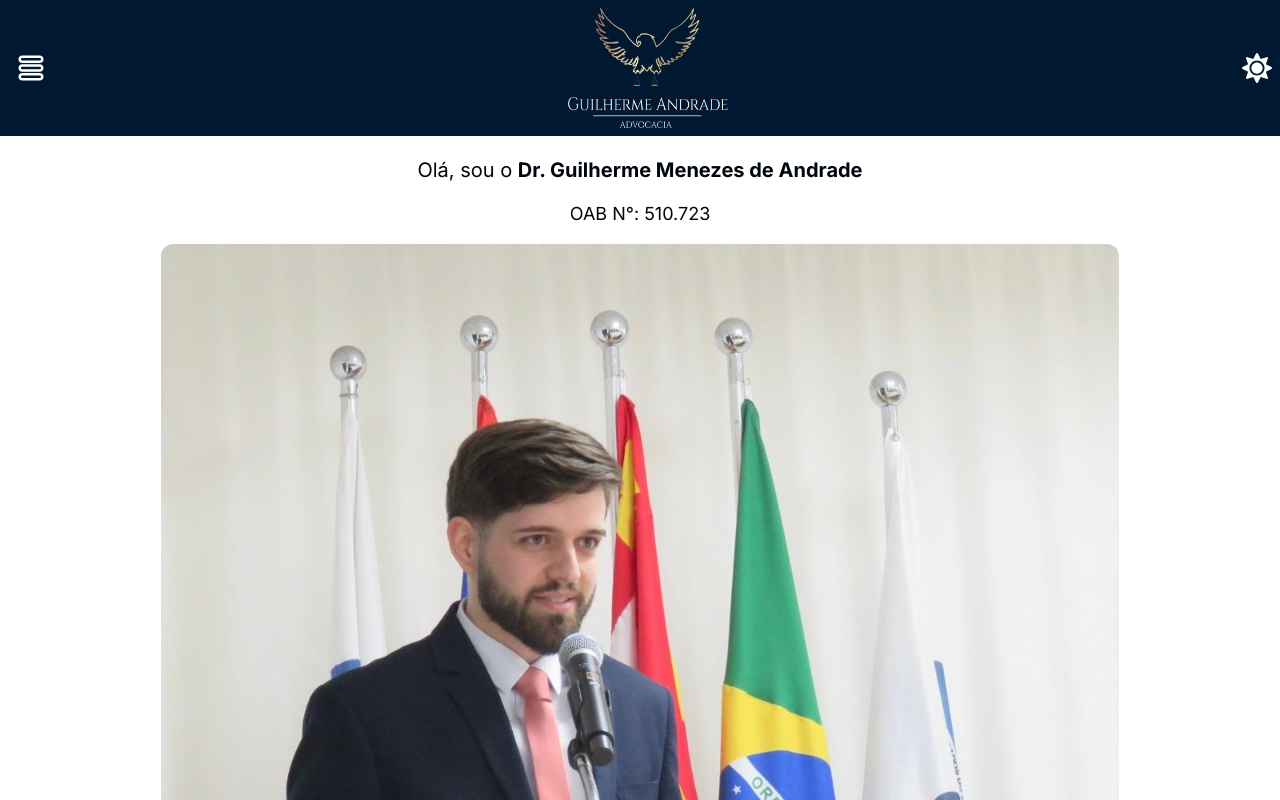
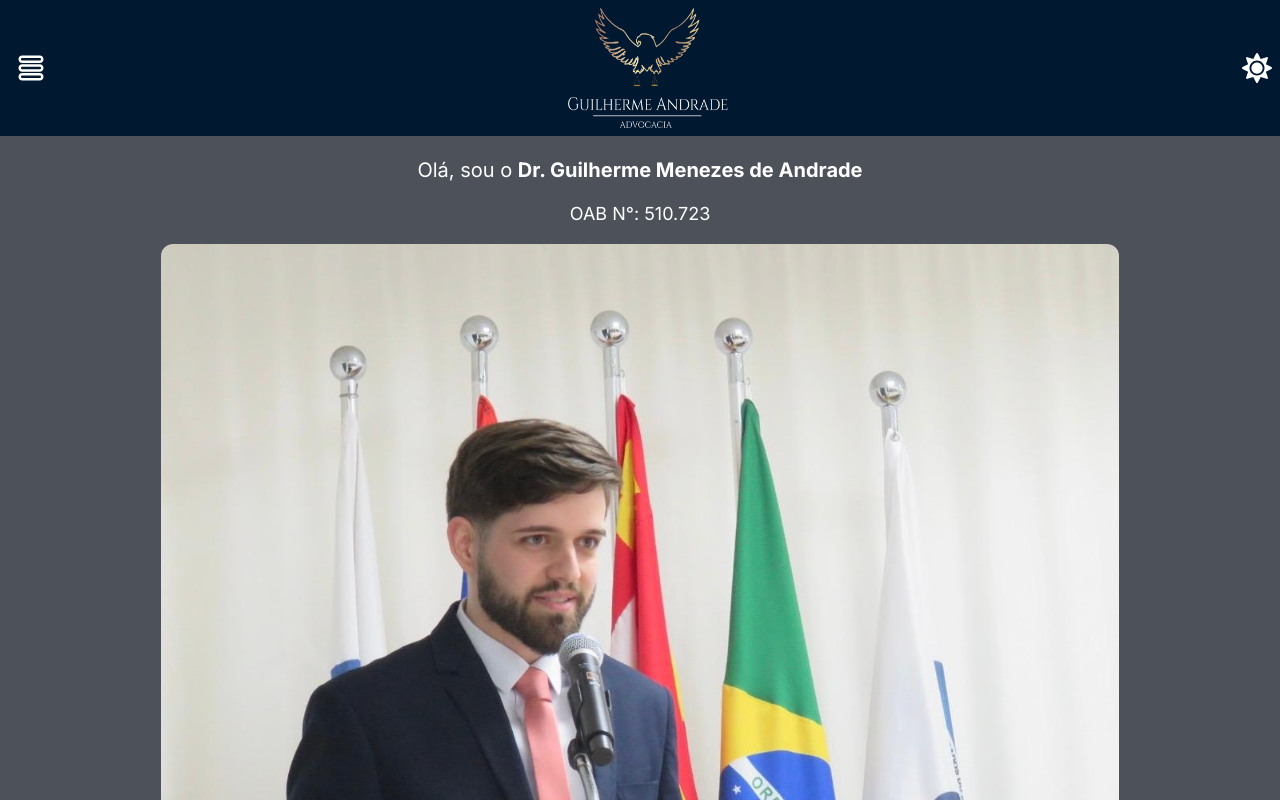
Before and after one commit to luscabap/Guilherme-Andrade, a Next.js app: page / in a window 1280 px wide. Shown: the top 800 px of the page. Built offline with nearby package versions, Linux system fonts and the light colour scheme.

Commit message:
feat: changing background color and font color

```diff
--- a/src/app/globals.css
+++ b/src/app/globals.css
@@ -10,6 +10,7 @@
   --colorDark: #00060D;
   --colorLight: #FEFEFE;
   --colorBackground: #4D5159;
+  --colorFont: #FEFEFE;
 }
 
 .light {
@@ -20,6 +21,7 @@
   --colorDark: #00060D;
   --colorLight: #FEFEFE;
   --colorBackground: #FEFEFE;
+  --colorFont: #0E0E0E;
 }
 
 @layer utilities {
@@ -30,6 +32,6 @@
 
 @layer base {
   * {
-    @apply transition-colors duration-500 ease-in-out;
+    @apply transition-colors duration-300 ease-in-out;
   }
 }
--- a/src/app/page.tsx
+++ b/src/app/page.tsx
@@ -9,7 +9,7 @@ export default function Home() {
   const { themeOperator, toggleTheme } = useThemeContext();
   return (
     <>
-      <div className={`${themeOperator} text-colorDark`}>
+      <div className={`${themeOperator} text-colorFont bg-colorBackground`}>
         <Header />
         <div className="pt-[140px] px-4">
           <HomeContent />
--- a/tailwind.config.ts
+++ b/tailwind.config.ts
@@ -21,6 +21,7 @@ const config: Config = {
         "colorDark": "var(--colorDark)",
         "colorLight": "var(--colorLight)",
         "colorBackground": "var(--colorBackground)",
+        "colorFont": "var(--colorFont)",
       }
     },
   },
```
